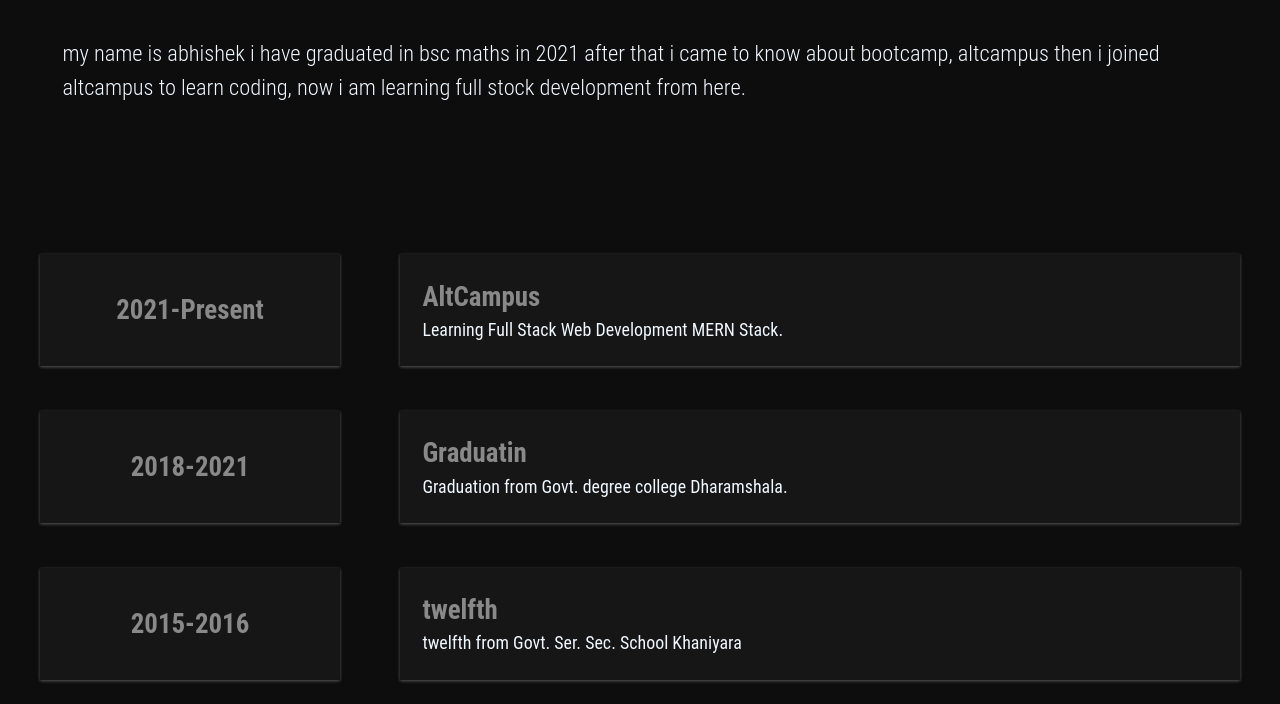
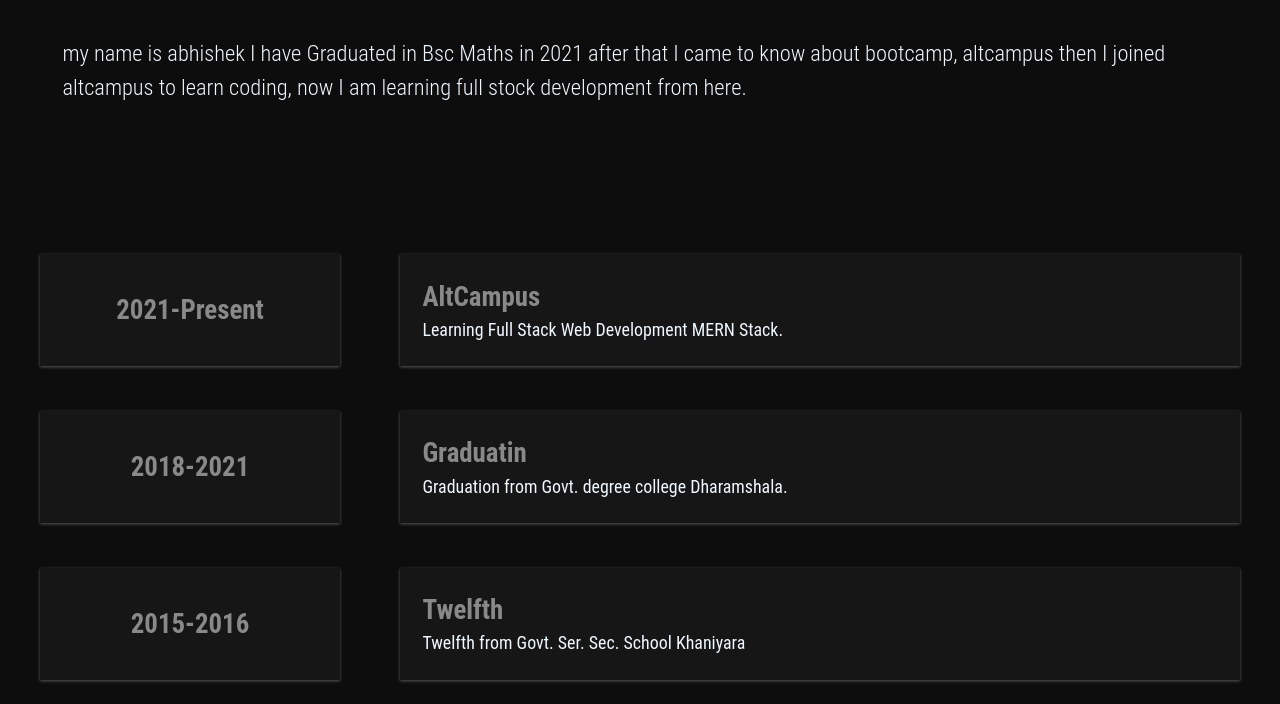
Before and after one commit to abhishek636/final-checkpoint-, a plain HTML site: page index.html in a window 1280 px wide. Shown: the part 676-1380 px from the top of the page. Drawn offline with Linux system fonts and the light colour scheme; a web font is replaced by a local one.

Commit message:
portfolio change

```diff
--- a/assets/stylesheet/_general.scss
+++ b/assets/stylesheet/_general.scss
@@ -11,8 +11,8 @@ body{
 }
 
 .body{
-    background-image: url(../images/about/a01.jpg);
-    background-repeat: no-repeat;
+    background-image: url(../images/about/839078-cool-wallpaper-backgrounds-for-laptops-1920x1080-samsung.jpg);
+    background-repeat: cover;
 }
 
 h1{
--- a/assets/stylesheet/_home.scss
+++ b/assets/stylesheet/_home.scss
@@ -161,7 +161,7 @@ form{
 }
 label{
     font-weight: 600;
-    // color: $secondary;
+    color: $secondary;
     // display: block;
     // padding: 0.6rem 0;
 }
--- a/index.html
+++ b/index.html
@@ -49,7 +49,7 @@
         <div class="container">
             <h3 class="about-heading fade-in-element">ABOUT ME</h3>
             <p class="about-para fade-in-element">
-                my name is abhishek i have graduated in bsc maths in 2021 after that i came to know about bootcamp, altcampus then i joined altcampus to learn coding, now i am learning full stock development from here.
+                my name is abhishek I have Graduated in Bsc Maths in 2021 after that I came to know about bootcamp, altcampus then I joined altcampus to learn coding, now I am learning full stock development from here.
             </p>
             <div class="flex jsb flex-wrap">
                 <div class="about-contents flex-25 flex jcc aic">
@@ -72,8 +72,8 @@
                     <h5>2015-2016</h5>
                 </div>
                 <div class="about-contents flex-70">
-                    <h5>twelfth</h4>
-                    <p>twelfth from Govt. Ser. Sec. School Khaniyara </p>
+                    <h5>Twelfth</h4>
+                    <p>Twelfth from Govt. Ser. Sec. School Khaniyara </p>
                 </div>
             </div>
         </div>
```
Also changed, not shown: assets/images/about/839078-cool-wallpaper-backgrounds-for-laptops-1920x1080-samsung.jpg (added), assets/images/about/bg.jpg (added), assets/stylesheet/style.css, 1 other file.
